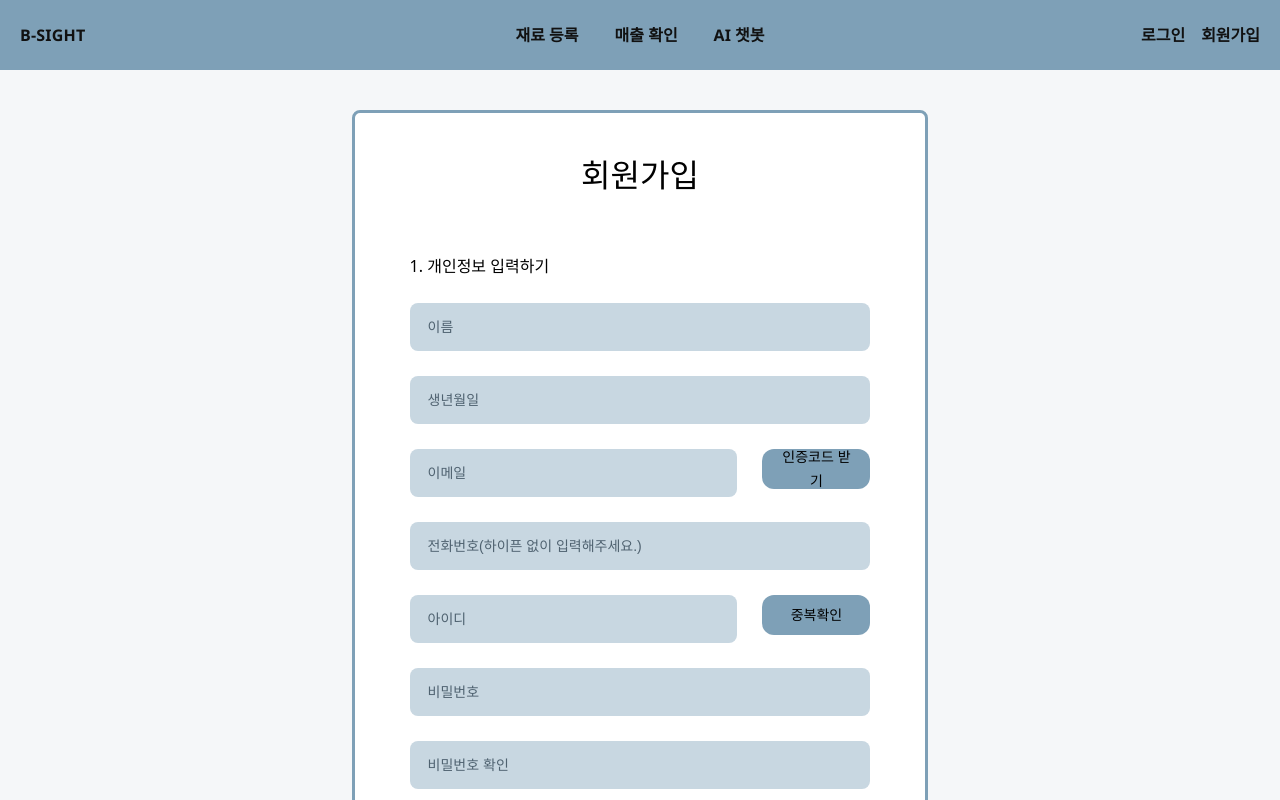
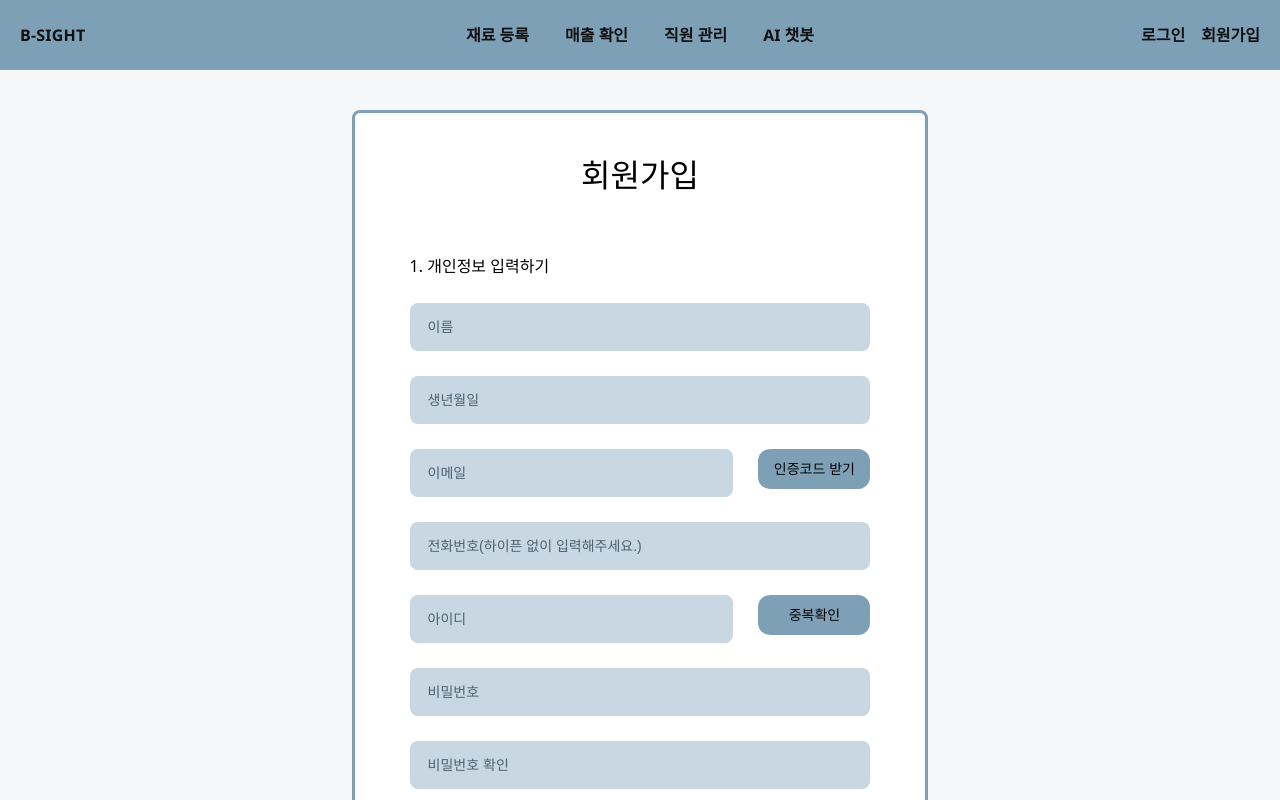
Before and after one commit to YU-MIDAS-26/Frontend, a React (Vite) app: page /register in a window 1280 px wide. Shown: the top 800 px of the page. Built offline with nearby package versions, Linux system fonts and the light colour scheme; no server answers; a web font is replaced by a local one.

Commit message:
[수정] 회원가입 연결, 버튼 및 라우터 수정

```diff
--- a/src/App.tsx
+++ b/src/App.tsx
@@ -1,6 +1,7 @@
 import { Outlet, useNavigate } from "react-router-dom";
 import styled from "styled-components";
 import Topbar from "./components/Topbar";
+import { useAuth } from "./contexts/AuthContext";
 
 const Page = styled.div`
   width: 100%;
@@ -26,7 +27,7 @@ const Content = styled.main`
 
 function App() {
   const navigate = useNavigate();
-  const isLoggedIn = localStorage.getItem("isLoggedIn") === "true";
+  const { isLoggedIn, logout } = useAuth();
   const handleMenuClick = (menu: string) => {
     if (menu === "재료 등록") {
       navigate("/ingredients");
@@ -34,19 +35,21 @@ function App() {
     if (menu === "매출 확인") {
       navigate("/sales-check");
     }
+    if (menu === "직원 관리") {
+      navigate("/employee-manage");
+    }
     if (menu === "AI 챗봇") {
       navigate("/ai-chat");
     }
   };
 
-  const handleAuthClick = () => {
-    if (isLoggedIn) {
-      localStorage.removeItem("isLoggedIn");
-      localStorage.removeItem("userId");
-      navigate("/");
-    } else {
-      navigate("/login");
+  const handleLogoutClick = () => {
+    if (!isLoggedIn) {
+      return;
     }
+
+    logout();
+    navigate("/");
   };
 
   return (
@@ -54,10 +57,10 @@ function App() {
       <Canvas>
         <Topbar
           isLoggedIn={isLoggedIn}
-          menus={["재료 등록", "매출 확인", "AI 챗봇"]}
+          menus={["재료 등록", "매출 확인", "직원 관리", "AI 챗봇"]}
           onSiteClick={() => navigate("/")}
           onMenuClick={handleMenuClick}
-          onAuthClick={handleAuthClick}
+          onLogoutClick={handleLogoutClick}
           onMyPageClick={() => navigate("/mypage")}
         />
         <Content>
--- a/src/components/Topbar.tsx
+++ b/src/components/Topbar.tsx
@@ -4,14 +4,13 @@ import { useNavigate } from "react-router-dom";
 type TopbarProps = {
   isLoggedIn?: boolean;
   siteName?: string;
-  menus?: [string, string, string];
+  menus?: string[];
   onSiteClick?: () => void;
   onMenuClick?: (menu: string) => void;
   onLoginClick?: () => void;
   onSignupClick?: () => void;
   onLogoutClick?: () => void;
   onMyPageClick?: () => void;
-  onAuthClick: () => void;
 };
 
 const Bar = styled.header`
@@ -126,7 +125,7 @@ export default function Topbar({
       return;
     }
 
-    navigate("/signup");
+    navigate("/register");
   };
 
   const handleMyPageClick = () => {
--- /dev/null
+++ b/src/contexts/AuthContext.tsx
@@ -0,0 +1,90 @@
+import {
+  createContext,
+  useCallback,
+  useContext,
+  useEffect,
+  useMemo,
+  useState,
+} from "react";
+import type { ReactNode } from "react";
+
+type AuthContextValue = {
+  isLoggedIn: boolean;
+  userId: string | null;
+  login: (nextUserId: string) => void;
+  logout: () => void;
+};
+
+const AuthContext = createContext<AuthContextValue | null>(null);
+
+type AuthProviderProps = {
+  children: ReactNode;
+};
+
+export function AuthProvider({ children }: AuthProviderProps) {
+  const [isLoggedIn, setIsLoggedIn] = useState(
+    () => localStorage.getItem("isLoggedIn") === "true",
+  );
+  const [userId, setUserId] = useState<string | null>(
+    () => localStorage.getItem("userId"),
+  );
+
+  const login = useCallback((nextUserId: string) => {
+    // TODO: 백엔드 연동 시 로그인 응답(access token, refresh token, user info)을
+    // 여기에서 저장하도록 바꾸면 됩니다.
+    localStorage.setItem("isLoggedIn", "true");
+    localStorage.setItem("userId", nextUserId);
+    setIsLoggedIn(true);
+    setUserId(nextUserId);
+  }, []);
+
+  const logout = useCallback(() => {
+    // TODO: 백엔드 연동 시 로그아웃 API 호출, 토큰 폐기, 세션 정리 로직을
+    // 여기에서 함께 처리하면 됩니다.
+    localStorage.removeItem("isLoggedIn");
+    localStorage.removeItem("userId");
+    setIsLoggedIn(false);
+    setUserId(null);
+  }, []);
+
+  useEffect(() => {
+    const handleStorage = (event: StorageEvent) => {
+      if (event.key !== "isLoggedIn" && event.key !== "userId") {
+        return;
+      }
+
+      // TODO: 백엔드 연동 후에는 토큰 만료 체크나 사용자 정보 재조회 로직을
+      // 초기 진입 시점에 추가하는 것도 좋습니다.
+      setIsLoggedIn(localStorage.getItem("isLoggedIn") === "true");
+      setUserId(localStorage.getItem("userId"));
+    };
+
+    window.addEventListener("storage", handleStorage);
+
+    return () => {
+      window.removeEventListener("storage", handleStorage);
+    };
+  }, []);
+
+  const value = useMemo(
+    () => ({
+      isLoggedIn,
+      userId,
+      login,
+      logout,
+    }),
+    [isLoggedIn, login, logout, userId],
+  );
+
+  return <AuthContext.Provider value={value}>{children}</AuthContext.Provider>;
+}
+
+export function useAuth() {
+  const context = useContext(AuthContext);
+
+  if (!context) {
+    throw new Error("useAuth must be used within an AuthProvider");
+  }
+
+  return context;
+}
--- a/src/main.tsx
+++ b/src/main.tsx
@@ -3,6 +3,7 @@ import { createRoot } from "react-dom/client";
 import { QueryClient, QueryClientProvider } from "@tanstack/react-query";
 import { RouterProvider } from "react-router-dom";
 import router from "./Router.tsx";
+import { AuthProvider } from "./contexts/AuthContext.tsx";
 import ResetStyle from "./style/ResetStyle.tsx";
 
 const queryClient = new QueryClient();
@@ -10,8 +11,10 @@ const queryClient = new QueryClient();
 createRoot(document.getElementById("root")!).render(
   <StrictMode>
     <QueryClientProvider client={queryClient}>
-      <ResetStyle />
-      <RouterProvider router={router} />
+      <AuthProvider>
+        <ResetStyle />
+        <RouterProvider router={router} />
+      </AuthProvider>
     </QueryClientProvider>
   </StrictMode>,
 );
--- a/src/pages/Login.tsx
+++ b/src/pages/Login.tsx
@@ -3,6 +3,7 @@ import type { FormEvent } from "react";
 import styled from "styled-components";
 import { ButtonSelected, Checkbox, TextField } from "../components/Common";
 import { useLoginMutation } from "../api/login_api";
+import { useAuth } from "../contexts/AuthContext";
 import { useNavigate } from "react-router-dom";
 
 const Page = styled.main`
@@ -117,6 +118,7 @@ function Login() {
   const [rememberMe, setRememberMe] = useState(false);
 
   const navigate = useNavigate();
+  const { login } = useAuth();
 
   const loginMutation = useLoginMutation();
 
@@ -140,8 +142,9 @@ function Login() {
         rememberMe,
       });
 
-      localStorage.setItem("isLoggedIn", "true");
-      localStorage.setItem("userId", studentId);
+      // TODO: 백엔드 연동 시 여기서는 로그인 API 응답값만 넘기고,
+      // 실제 세션 저장은 AuthContext에서 처리하도록 유지하면 됩니다.
+      login(studentId);
 
       navigate("/");
     } catch {
--- a/src/pages/mypage/MypagePrivacy.tsx
+++ b/src/pages/mypage/MypagePrivacy.tsx
@@ -5,10 +5,12 @@ import {
   OneButtonAlert,
   TwoButtonAlert,
 } from "../../components/Common";
+import { useAuth } from "../../contexts/AuthContext";
 import * as S from "../../style/MypagePrivacy.style";
 
 function MypagePrivacy() {
   const navigate = useNavigate();
+  const { logout } = useAuth();
 
   const [phoneNumber, setPhoneNumber] = useState("010-1234-5678");
   const [isEditingPhone, setIsEditingPhone] = useState(false);
@@ -33,11 +35,10 @@ function MypagePrivacy() {
   };
 
   const handleDeleteComplete = () => {
-    localStorage.removeItem("isLoggedIn");
-    localStorage.removeItem("userId");
-
+    // TODO: 백엔드 연동 시 회원 탈퇴 완료 후 서버 세션 정리까지 포함해서
+    // logout()을 호출하도록 이어 붙이면 됩니다.
+    logout();
     navigate("/");
-    window.location.reload();
   };
 
   return (
--- a/src/style/Register.Style.ts
+++ b/src/style/Register.Style.ts
@@ -141,9 +141,14 @@ export const CalendarIcon = styled.span`
 `;
 
 export const ActionButton = styled(ButtonSelected)`
-  width: clamp(88px, 18vw, 108px);
-  height: 40px;
+  width: clamp(96px, 18vw, 112px);
+  min-height: 40px;
+  height: auto;
+  padding: 8px 12px;
   flex-shrink: 0;
+  white-space: normal;
+  word-break: keep-all;
+  text-align: center;
 
   &:disabled {
     cursor: not-allowed;
```
